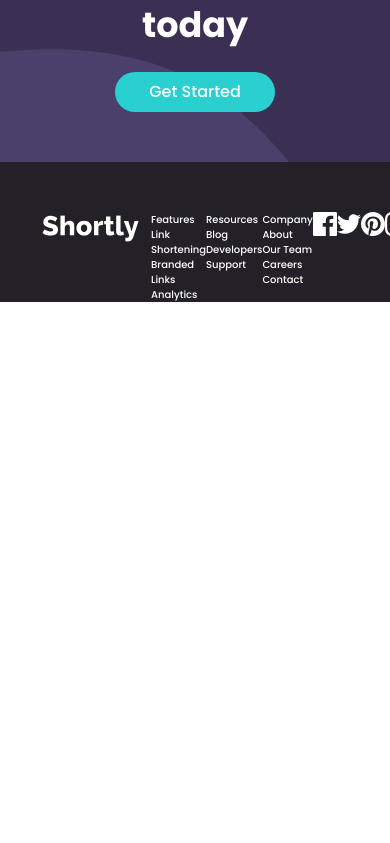
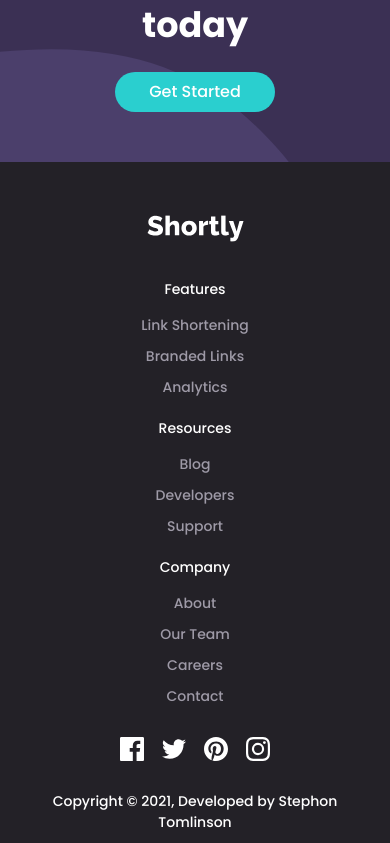
Before and after one commit to STomlinson1/url-shortener, a Next.js app: page / in a window 390 px wide. Shown: the part 2176-3019 px from the top of the page. Before the commit the page ends 2478 px from the top, so only its background shows below. Built offline with nearby package versions, Linux system fonts and the light colour scheme.

Commit message:
Add responsive styles to footer.

```diff
--- a/components/Footer/Footer.module.scss
+++ b/components/Footer/Footer.module.scss
@@ -3,10 +3,17 @@
 .footer {
 	background-color: $dark-violet;
 	color: $white;
-	padding-top: 5rem;
+	padding: 5rem 0 1rem 0;
+	text-align: center;
+
+	@include for-tablet-up {
+		text-align: left;
+	}
 
 	.logo {
 		width: 15rem;
+		margin-bottom: 3rem;
+
 		svg {
 			fill: $white;
 			transform: scale(0.8);
@@ -15,23 +22,62 @@
 
 	.flex {
 		display: flex;
-		flex-flow: row nowrap;
-		justify-content: space-between;
+		flex-flow: column nowrap;
+		align-items: center;
+
+		@include for-tablet-up {
+			align-items: flex-start;
+			justify-content: space-between;
+			flex-flow: row nowrap;
+		}
 	}
 
 	.linkContainer {
 		width: 50%;
 		display: flex;
-		flex-flow: row nowrap;
-		justify-content: space-between;
+		flex-flow: column nowrap;
+
+		@include for-tablet-up {
+			flex-flow: row nowrap;
+			justify-content: space-between;
+		}
+	}
+
+	.group {
+		display: flex;
+		flex-flow: column nowrap;
+
+		a {
+			font-size: $p-md;
+			color: $gray-violet;
+			margin-bottom: 1rem;
+
+			&:nth-child(1) {
+				margin-bottom: 1.5rem;
+				color: $white;
+			}
+
+			&:nth-last-child(1) {
+				margin-bottom: 2rem;
+			}
+
+			&:hover {
+				color: $primary-cyan;
+			}
+		}
 	}
 
 	.social {
 		width: 15rem;
 		height: 2.4rem;
+		margin: 1rem 0;
 		display: flex;
 		justify-content: space-between;
 		align-items: center;
+
+		@include for-tablet-up {
+			margin: 0;
+		}
 
 		svg {
 			fill: $white;
@@ -42,4 +88,10 @@
 			}
 		}
 	}
+
+	.signature {
+		margin-top: 2rem;
+		text-align: center;
+		font-size: $p-md;
+	}
 }
--- a/components/Footer/Footer.tsx
+++ b/components/Footer/Footer.tsx
@@ -1,3 +1,5 @@
+import Link from 'next/link';
+
 import s from './Footer.module.scss';
 
 import Logo from '../../public/images/logo-white.svg';
@@ -5,6 +7,68 @@ import Facebook from '../../public/images/icon-facebook.svg';
 import Twitter from '../../public/images/icon-twitter.svg';
 import Pinterest from '../../public/images/icon-pinterest.svg';
 import Instagram from '../../public/images/icon-instagram.svg';
+import { link } from 'node:fs';
+
+const linkGroups = [
+	[
+		{
+			text: 'Features',
+			href: '/'
+		},
+		{
+			text: 'Link Shortening',
+			href: '/'
+		},
+		{
+			text: 'Branded Links',
+			href: '/'
+		},
+		{
+			text: 'Analytics',
+			href: '/'
+		}
+	],
+	[
+		{
+			text: 'Resources',
+			href: '/'
+		},
+		{
+			text: 'Blog',
+			href: '/'
+		},
+		{
+			text: 'Developers',
+			href: '/'
+		},
+		{
+			text: 'Support',
+			href: '/'
+		}
+	],
+	[
+		{
+			text: 'Company',
+			href: '/'
+		},
+		{
+			text: 'About',
+			href: '/'
+		},
+		{
+			text: 'Our Team',
+			href: '/'
+		},
+		{
+			text: 'Careers',
+			href: '/'
+		},
+		{
+			text: 'Contact',
+			href: '/'
+		}
+	]
+];
 
 const Footer = () => {
 	return (
@@ -14,25 +78,17 @@ const Footer = () => {
 					<Logo />
 				</div>
 				<div className={s.linkContainer}>
-					<ul>
-						<li>Features</li>
-						<li>Link Shortening</li>
-						<li>Branded Links</li>
-						<li>Analytics</li>
-					</ul>
-					<ul>
-						<li>Resources</li>
-						<li>Blog</li>
-						<li>Developers</li>
-						<li>Support</li>
-					</ul>
-					<ul>
-						<li>Company</li>
-						<li>About</li>
-						<li>Our Team</li>
-						<li>Careers</li>
-						<li>Contact</li>
-					</ul>
+					{linkGroups.map((links, idx) => {
+						return (
+							<ul key={idx} className={s.group}>
+								{links.map((link) => (
+									<Link href={link.href} key={link.text}>
+										<a>{link.text}</a>
+									</Link>
+								))}
+							</ul>
+						);
+					})}
 				</div>
 				<div className={s.social}>
 					<Facebook />
@@ -41,6 +97,9 @@ const Footer = () => {
 					<Instagram />
 				</div>
 			</div>
+			<p className={`${s.signature} container-l`}>
+				Copyright &copy; 2021, Developed by Stephon Tomlinson
+			</p>
 		</footer>
 	);
 };
```
